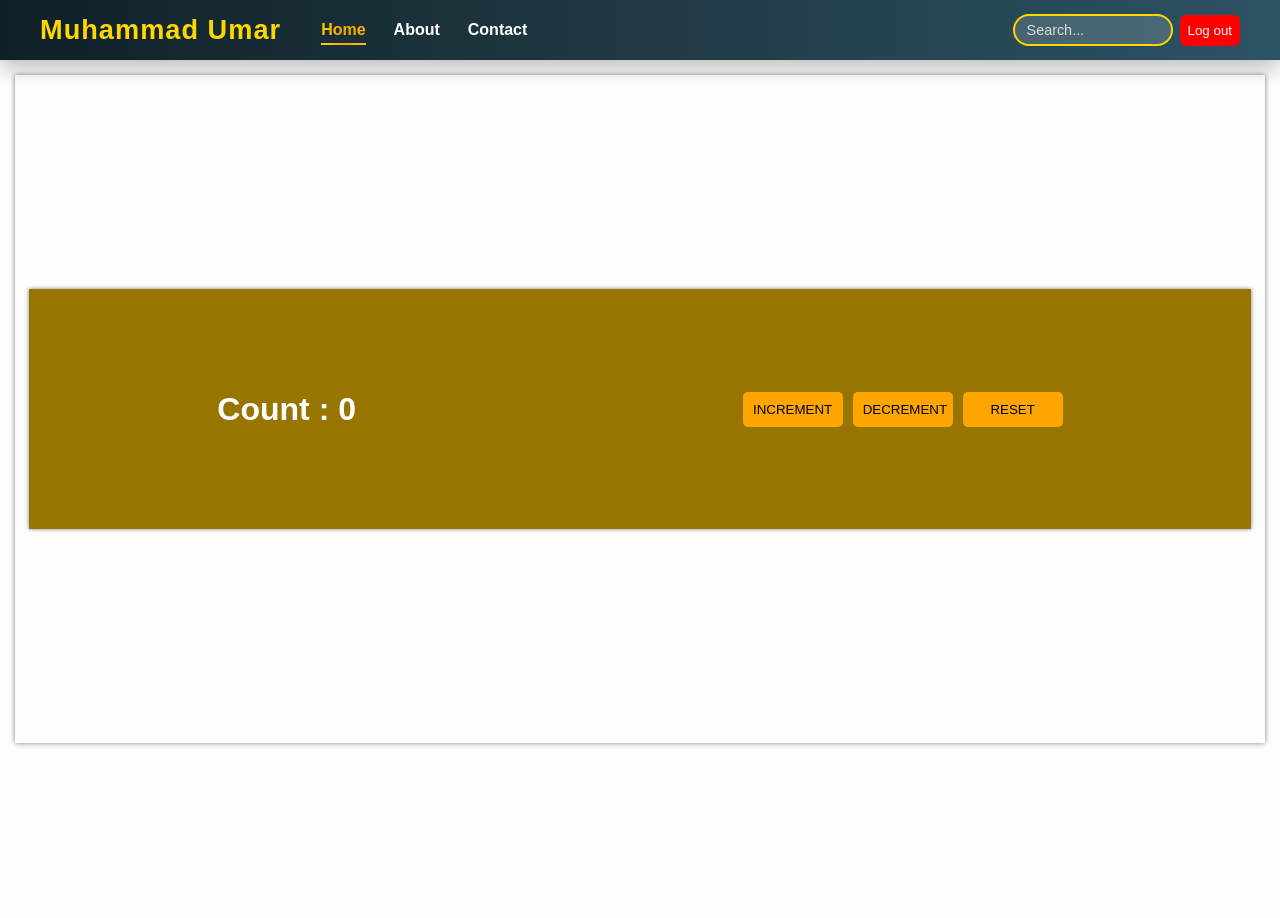
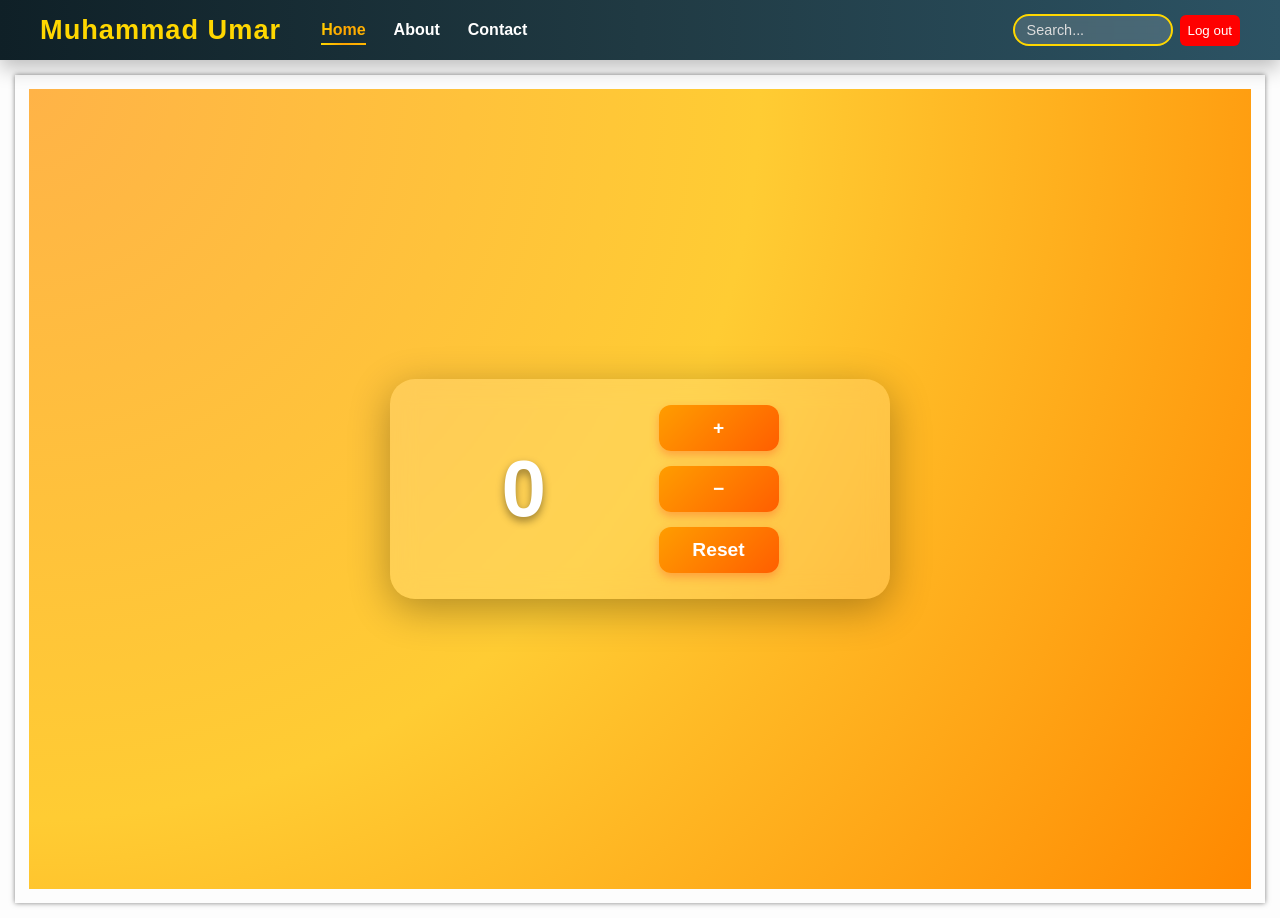
Before and after one commit to muhammadumar-codes/React-concept, a React (Vite) app: page / in a window 1280 px wide. Before the commit the page ends 800 px from the top, so only its background shows below. Built offline with nearby package versions, Linux system fonts and the light colour scheme.

Commit message:
udpate the file and css

```diff
--- /dev/null
+++ b/src/context/CounterContext/CounterContext.jsx
@@ -0,0 +1,32 @@
+import { createContext, useReducer } from "react";
+
+// 1️ Create the context
+export const CounterContext = createContext();
+
+// 2️ Define the provider component
+export default function CounterContextProvider({ children }) {
+
+  // 3️ Reducer function (pure function)
+  function reducer(state, action) {
+    switch (action.type) {
+      case "INCREMENT":
+        return { count: state.count + 1 };
+      case "DECREMENT":
+        return { count: state.count > 0 ? state.count - 1 : 0 };
+      case "RESET":
+        return { count: 0 };
+      default:
+        return state; // always return default state
+    }
+  }
+
+  // 4️ useReducer hook
+  const [state, dispatch] = useReducer(reducer, { count: 0 });
+
+  // 5️ Provide state + dispatch to all children
+  return (
+    <CounterContext.Provider value={{ state, dispatch }}>
+      {children}
+    </CounterContext.Provider>
+  );
+}
--- a/src/components/DataContext/Datacontext.jsx
+++ b/src/context/WatchDataContext/WatchDataContext.jsx
@@ -1,31 +1,15 @@
 import { createContext } from "react";
 
-import { useReducer } from "react";
 
-
-
+// WatchContext
 export const watchContext = createContext();
 
+// contextProvider
+
 export default function WatchDataProvider({ children }) {
-  // Reducer function
 
-  function Reducers(state, action) {
-    switch (action.type) {
-      case "INCREMENT":
-        return { count: +state.count + 1 };
-      case "DECREMENT":
-        return { count: state.count > 0 ? state.count - 1 : state.count };
-      case "RESET":
-        return { count: 0 };
-    }
-  }
+  // Watch Data in a  context :
 
-  const [state, dispatch] = useReducer(Reducers, { count: 0 });
-
-
-
-
-  // Watches array (static data for now)
   const watches = [
     {
       id: 1,
@@ -43,11 +27,13 @@ export default function WatchDataProvider({ children }) {
       image:
         "//currenwatches.com.pk/cdn/shop/products/Untitled-1copy.jpg?v=1750833325",
     },
-    // ... baki watches
+
   ];
 
+  //  Provider for globally state to get it
+
   return (
-    <watchContext.Provider value={{watches, state ,dispatch}}>
+    <watchContext.Provider value={{watches}}>
       {children}
     </watchContext.Provider>
   );
--- a/src/pages/About/About.jsx
+++ b/src/pages/About/About.jsx
@@ -1,22 +1,21 @@
-// reducers
+// Home.jsx
 
-import {watchContext} from "../../components/DataContext/Datacontext"
+import { CounterContext } from "../../context/CounterContext/CounterContext";
 import { useContext } from "react";
 
-export default function About() {
-const {state ,dispatch}=useContext(watchContext);
+export default function Home() {
+  const { state, dispatch } = useContext(CounterContext);
 
-
- return (
-    <>
+  return (
     <div className="super-container">
-       <div className="container">
-         <h1>Count : {state.count}</h1>
-    <div>  <button onClick={() => dispatch({ type: "INCREMENT" })}>INCREMENT</button>
-      <button onClick={() => dispatch({ type: "DECREMENT" })}>DECREMENT</button>
-      <button onClick={() => dispatch({ type: "RESET" })}>RESET</button></div>
-       </div>
+      <div className="container">
+        <div className="counter-display">{state.count}</div>
+        <div className="button-group">
+          <button onClick={() => dispatch({ type: "INCREMENT" })}>+</button>
+          <button onClick={() => dispatch({ type: "DECREMENT" })}>−</button>
+          <button onClick={() => dispatch({ type: "RESET" })}>Reset</button>
+        </div>
+      </div>
     </div>
-    </>
   );
 }
--- a/src/pages/Contact/Contact.jsx
+++ b/src/pages/Contact/Contact.jsx
@@ -1,22 +1,20 @@
-// reducers
 
-import {watchContext} from "../../components/DataContext/Datacontext"
+import { CounterContext } from "../../context/CounterContext/CounterContext";
 import { useContext } from "react";
 
-export default function Contact() {
-const {state ,dispatch}=useContext(watchContext);
+export default function Home() {
+  const { state, dispatch } = useContext(CounterContext);
 
-
- return (
-    <>
+  return (
     <div className="super-container">
-       <div className="container">
-         <h1>Count : {state.count}</h1>
-    <div>  <button onClick={() => dispatch({ type: "INCREMENT" })}>INCREMENT</button>
-      <button onClick={() => dispatch({ type: "DECREMENT" })}>DECREMENT</button>
-      <button onClick={() => dispatch({ type: "RESET" })}>RESET</button></div>
-       </div>
+      <div className="container">
+        <div className="counter-display">{state.count}</div>
+        <div className="button-group">
+          <button onClick={() => dispatch({ type: "INCREMENT" })}>+</button>
+          <button onClick={() => dispatch({ type: "DECREMENT" })}>−</button>
+          <button onClick={() => dispatch({ type: "RESET" })}>Reset</button>
+        </div>
+      </div>
     </div>
-    </>
   );
 }
--- a/src/pages/Home/Home.css
+++ b/src/pages/Home/Home.css
@@ -1,30 +1,101 @@
-.super-container{
-    display: flex;
-    justify-content: center;
-    align-items: center;
-    flex-direction: column;
-    height: 80vh;
-    gap: 10px;
+/* Reset */
+* {
+  margin: 0;
+  padding: 0;
+  box-sizing: border-box;
 }
 
-.container{
-    display: flex;
-    justify-content: space-around;
-    width: 100%;
-    align-items: center;
-    background-color: rgb(152, 117, 0);
-    color: white;
-    height: 30vh;
-    box-shadow: 0 0 4px rgba(0, 0, 0, 0.5);
+/* Page layout */
+.super-container {
+  display: flex;
+  justify-content: center;
+  align-items: center;
+  height: 100vh;
+  background: radial-gradient(circle at top left, #ffb347, #ffcc33, #ff8800);
+  font-family: 'Poppins', sans-serif;
+}
 
+/* Counter container */
+.container {
+  display: flex;
+  justify-content: space-evenly;
+  align-items: center;
+  width: 90%;
+  max-width: 500px;
+  height: 220px;
+  background: rgba(255, 255, 255, 0.15);
+  backdrop-filter: blur(12px);
+  border-radius: 25px;
+  box-shadow: 0 10px 40px rgba(0, 0, 0, 0.3);
+  color: white;
+  transition: all 0.3s ease;
 }
-.container >div >button{
 
-    margin-left: 10px;
-    background-color: orange;
+.container:hover {
+  transform: translateY(-5px);
+  box-shadow: 0 15px 50px rgba(0, 0, 0, 0.4);
+}
+
+/* Display area */
+.counter-display {
+  font-size: 5rem;
+  font-weight: 700;
+  letter-spacing: 1px;
+  text-shadow: 0 4px 8px rgba(0, 0, 0, 0.4);
+  transition: transform 0.2s ease;
+}
+
+/* Buttons */
+.button-group {
+  display: flex;
+  flex-direction: column;
+  gap: 15px;
+}
+
+.button-group button {
+  background: linear-gradient(135deg, #ff9d00, #ff5e00);
+  color: #fff;
+  border: none;
+  border-radius: 12px;
+  padding: 12px 0;
+  width: 120px;
+  font-size: 1.2rem;
+  font-weight: 600;
+  cursor: pointer;
+  box-shadow: 0 4px 10px rgba(255, 87, 34, 0.4);
+  transition: all 0.25s ease;
+}
+
+.button-group button:hover {
+  background: linear-gradient(135deg, #ffb400, #ff3d00);
+  transform: scale(1.07);
+  box-shadow: 0 6px 15px rgba(255, 87, 34, 0.6);
+}
+
+.button-group button:active {
+  transform: scale(0.95);
+}
+
+/* Responsive design */
+@media (max-width: 600px) {
+  .container {
+    flex-direction: column;
+    height: auto;
+    padding: 25px;
+  }
+
+  .counter-display {
+    font-size: 3.5rem;
+    margin-bottom: 20px;
+  }
+
+  .button-group {
+    flex-direction: row;
+    gap: 10px;
+  }
+
+  .button-group button {
+    width: 100px;
     padding: 10px;
-    width: 100px;
-    border-radius: 5px;
-    border: none;
-    cursor: pointer;
+  }
 }
--- a/src/pages/Home/Home.jsx
+++ b/src/pages/Home/Home.jsx
@@ -1,22 +1,21 @@
-// reducers
+// Home.jsx
 import "./Home.css";
-import {watchContext} from "../../components/DataContext/Datacontext"
+import { CounterContext } from "../../context/CounterContext/CounterContext";
 import { useContext } from "react";
 
 export default function Home() {
-const {state ,dispatch}=useContext(watchContext);
+  const { state, dispatch } = useContext(CounterContext);
 
-
- return (
-    <>
+  return (
     <div className="super-container">
-       <div className="container">
-         <h1>Count : {state.count}</h1>
-    <div>  <button onClick={() => dispatch({ type: "INCREMENT" })}>INCREMENT</button>
-      <button onClick={() => dispatch({ type: "DECREMENT" })}>DECREMENT</button>
-      <button onClick={() => dispatch({ type: "RESET" })}>RESET</button></div>
-       </div>
+      <div className="container">
+        <div className="counter-display">{state.count}</div>
+        <div className="button-group">
+          <button onClick={() => dispatch({ type: "INCREMENT" })}>+</button>
+          <button onClick={() => dispatch({ type: "DECREMENT" })}>−</button>
+          <button onClick={() => dispatch({ type: "RESET" })}>Reset</button>
+        </div>
+      </div>
     </div>
-    </>
   );
 }
```
Also changed, not shown: src/App.jsx (+4 -4 lines), .yarnrc.yml (added), 1 other file (tests, documents, lock files or other folders).
